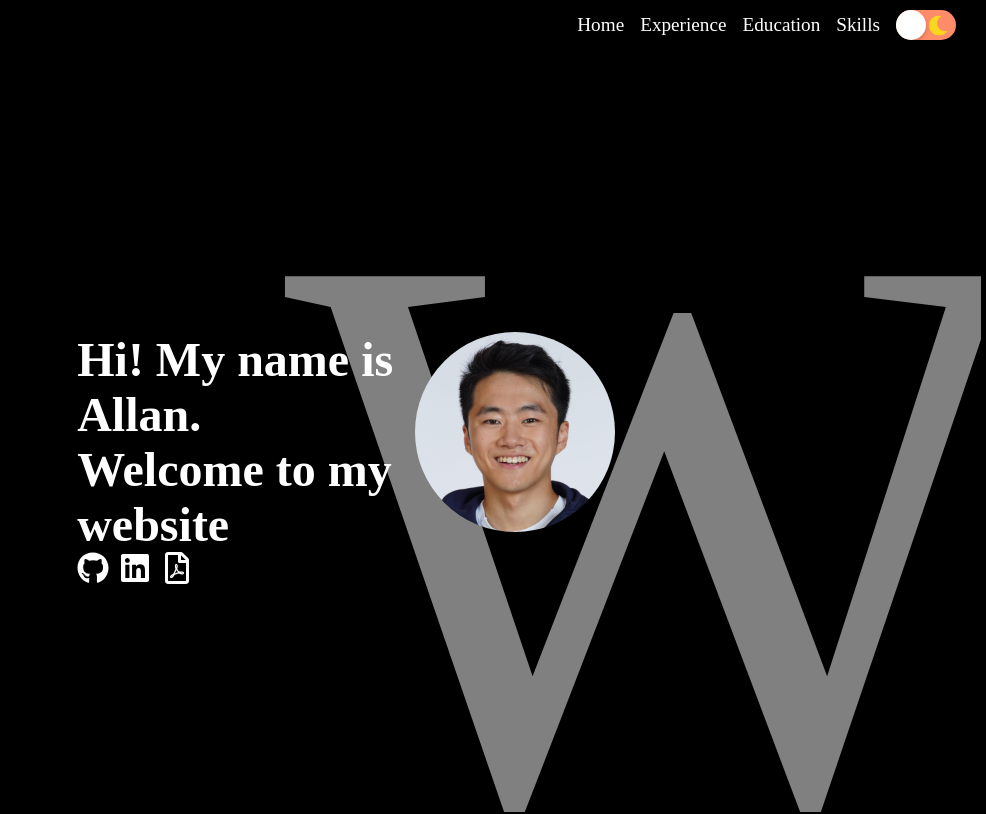
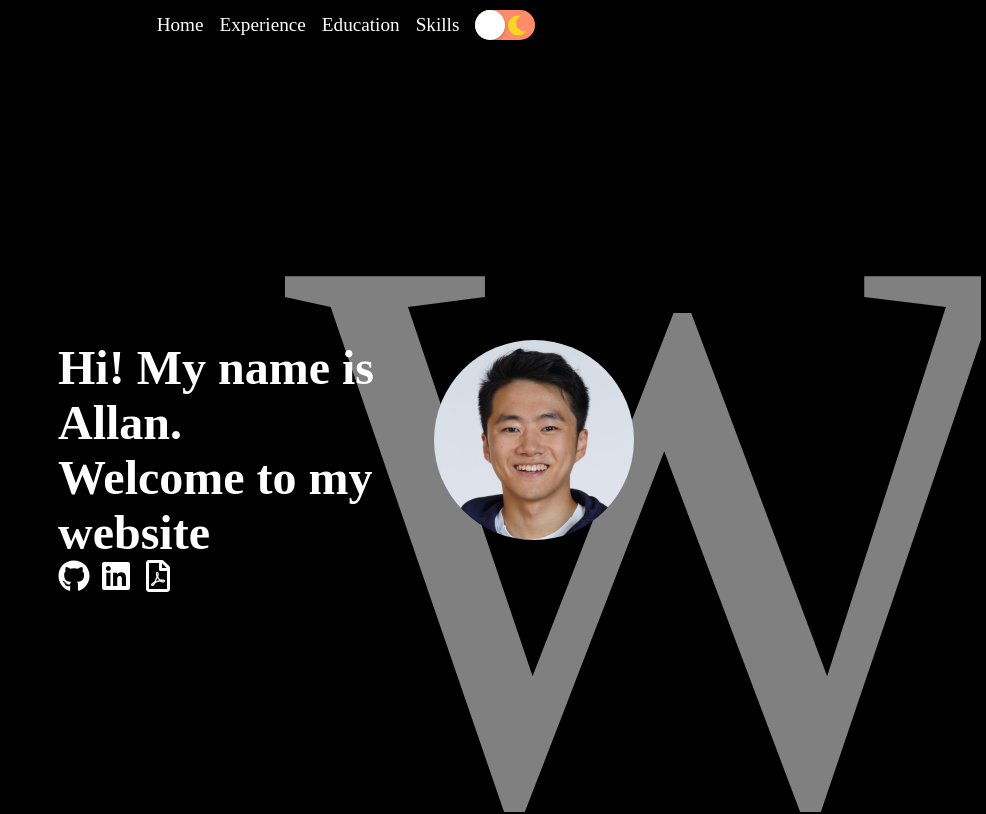
Before and after one commit to ading01/my_website, a React (Create React App) app: page / in a window 1280 px wide. Shown: the top 814 px of the page, without its empty margins (294-1280 px from the left). Built offline with nearby package versions, Linux system fonts and the light colour scheme.

Commit message:
styled navbar with smooth scrolling

```diff
--- a/src/App.css
+++ /dev/null
@@ -1,3 +0,0 @@
-body {
-  scroll-behavior: smooth;
-}
--- a/src/App.tsx
+++ b/src/App.tsx
@@ -1,10 +1,10 @@
 import React from "react";
 // import { ThemeProvider } from "styled-components";
 // import theme from "./theme";
-import "./App.css";
 import GlobalStyle from "./styles/GlobalStyle";
 import { ThemeProvider } from "./contexts/ThemeContext";
 // import { SpeedInsights } from "@vercel/speed-insights/next";
+import styled from "styled-components";
 import { SpeedInsights } from "@vercel/speed-insights/react";
 
 // import logo from "./logo.svg";
@@ -19,21 +19,31 @@ import Resume from "./pages/Resume";
 
 import Navbar from "./components/Navbar"; // Adjust the import path based on your file structure
 
+const AppLayout = styled.div`
+  display: flex;
+  flex-direction: column;
+`;
+
+const Content = styled.main`
+  flex-grow: 1;
+`;
+
 const App: React.FC = () => {
   return (
-    <div className="App">
-      <SpeedInsights />
     <ThemeProvider>
       <GlobalStyle />
+      <AppLayout>
         <Router>
           <Navbar />
+          <Content>
             <Routes>
-            <Route path="/" element={<Resume></Resume>} />
+              <Route path="/" element={<Resume />} />
               <Route path="*" element={<Navigate to="/" />} />
             </Routes>
+          </Content>
         </Router>
+      </AppLayout>
     </ThemeProvider>
-    </div>
   );
 };
 
--- a/src/components/MenuIcon.tsx
+++ b/src/components/MenuIcon.tsx
@@ -1,6 +1,7 @@
 import React, { useState } from "react";
 import styled from "styled-components";
 import { GiHamburgerMenu } from "react-icons/gi";
+import { GiHamburger } from "react-icons/gi";
 
 // Define an interface for your DropdownMenu props
 interface DropdownMenuProps {
@@ -20,16 +21,38 @@ const MenuIcon = styled.div`
 
 // Use the interface for the styled component
 const DropdownMenu = styled.div<DropdownMenuProps>`
+  position: fixed;
+  left: 0;
+  right: 0;
+  width: 100vw;
+  background-color: ${({ theme }) => theme.backgroundColor};
+  box-sizing: border-box;
+  z-index: 0;
   display: ${({ isOpen }) => (isOpen ? "block" : "none")};
-  position: fixed;
-  top: 40px; // Adjust as needed for your layout
-  right: 10px;
-  background-color: white;
-  border: 1px solid #ddd;
-  z-index: 100;
+  position: absolute;
+  top: 100%; // Position the dropdown right below the Navbar
+
+  overflow: hidden; // Hide the overflow when the menu is closed
+  max-height: ${({ isOpen }) =>
+    isOpen ? "300px" : "0"}; // Adjust the max height as needed
+  transition: max-height 0.3s ease-in-out; // Smooth transition for the max-height
 
   @media (min-width: 768px) {
-    display: none; // Hide by default, will be toggled by JavaScript
+    display: none;
+  }
+
+  a {
+    text-align: center;
+    font-family: ${({ theme }) => theme.fonts.heading};
+    color: ${({ theme }) => theme.texts.primary};
+    display: block;
+    padding: 10px 20px;
+    text-decoration: none;
+    flex: none;
+
+    &:hover {
+      background-color: #1974b4;
+    }
   }
 `;
 
@@ -40,7 +63,7 @@ const MobileMenu: React.FC = () => {
   return (
     <>
       <MenuIcon onClick={() => setIsOpen(!isOpen)}>
-        <GiHamburgerMenu />
+        <GiHamburger size={42} />
       </MenuIcon>
       <DropdownMenu isOpen={isOpen}>
         {/* List your menu items here */}
--- a/src/components/Navbar.tsx
+++ b/src/components/Navbar.tsx
@@ -23,20 +23,22 @@ import { GiHamburgerMenu } from "react-icons/gi";
 // `;
 
 const NavBarContainer = styled.nav`
-  @media (max-width: 768px) {
-    justify-content: space-between;
-  }
   position: fixed; /* Fixed position */
   top: 0; /* Align to the top */
   left: 0; /* Align to the left to ensure full width coverage */
   display: flex; /* Use flexbox for internal alignment */
-  justify-content: flex-end; /* Align items to the right */
+  justify-content: center; /* Center items */
   align-items: center; /* Align items vertically */
-  width: calc(100% - 20px); /* Adjust width to account for padding */
+  width: 100%; /* Full width of the viewport */
   padding: 10px; /* Add padding for breathing space */
   box-sizing: border-box; /* Include padding in width calculation */
   z-index: 1000; /* Ensure navbar is above other content */
   /* Add other styles like background, height, etc., as needed */
+
+  @media (max-width: 768px) {
+    justify-content: space-between; /* Align items to the sides */
+    background-color: ${({ theme }) => theme.backgroundColor};
+  }
 `;
 
 const NavItem = styled.a`
--- a/src/content/HomeContent/HomeContent.css
+++ b/src/content/HomeContent/HomeContent.css
@@ -2,7 +2,7 @@
   display: flex;
   flex-direction: row;
   /* background-color: aqua; */
-  width: 42vw;
+  width: 45vw;
 }
 
 .left-column {
--- a/src/pages/Resume.tsx
+++ b/src/pages/Resume.tsx
@@ -10,7 +10,7 @@ import styled from "styled-components";
 import { useTheme } from "../contexts/ThemeContext";
 import { MenuItem } from "../styles/text";
 import { Link } from "react-router-dom";
-
+import Navbar from "../components/Navbar";
 interface Word {
   id: number;
   left: string;
--- a/src/styles/GlobalStyle.ts
+++ b/src/styles/GlobalStyle.ts
@@ -7,7 +7,12 @@ const GlobalStyle = createGlobalStyle`
     transition: background-color 0.5s ease, color 0.5s ease, border-color 0.5s ease;
     font-family: Tahoma, Helvetica, Arial, Roboto, sans-serif;
     scroll: smooth;
+    scroll-behavior: smooth;
   }
+  *, html {
+
+    scroll-behavior: smooth !important;
+}
 `;
 
 export default GlobalStyle;
```
Lines whose indentation alone changed are shown as unchanged.
